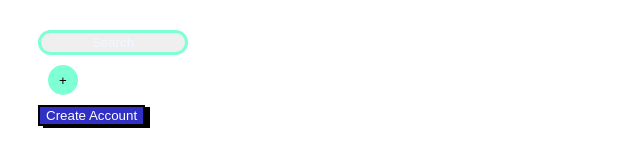
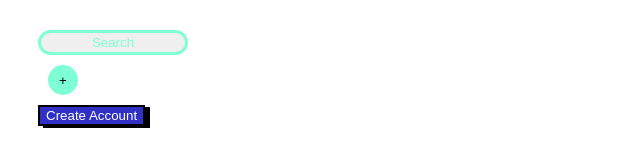
Before and after one commit to RiyadBustami/Web-Fundamentals, a plain HTML site: page CSS/Borders/index.html in a window 1280 px wide. Shown: the full height of the page, 0-640 px from the left. Drawn offline with Linux system fonts and the light colour scheme.

Commit message:
Button color change

```diff
--- a/CSS/Borders/styling.css
+++ b/CSS/Borders/styling.css
@@ -2,7 +2,7 @@
   margin: 30px;
 }
 #search {
-  color: aliceblue;
+  color: aquamarine;
   border-radius: 20px;
   width: 150px;
   height: 25px;
```
